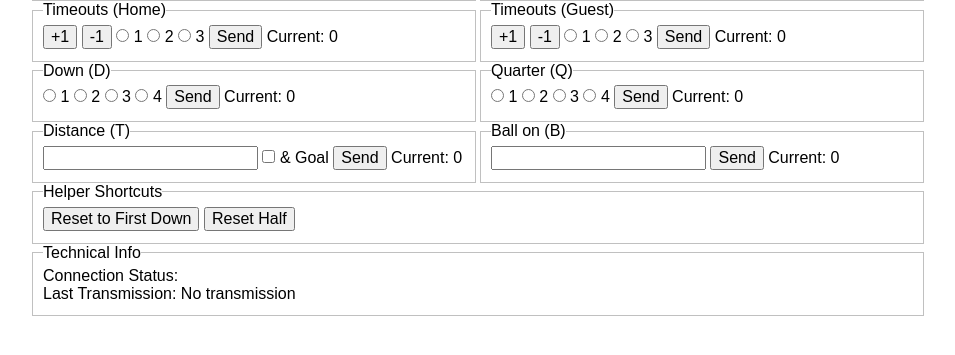
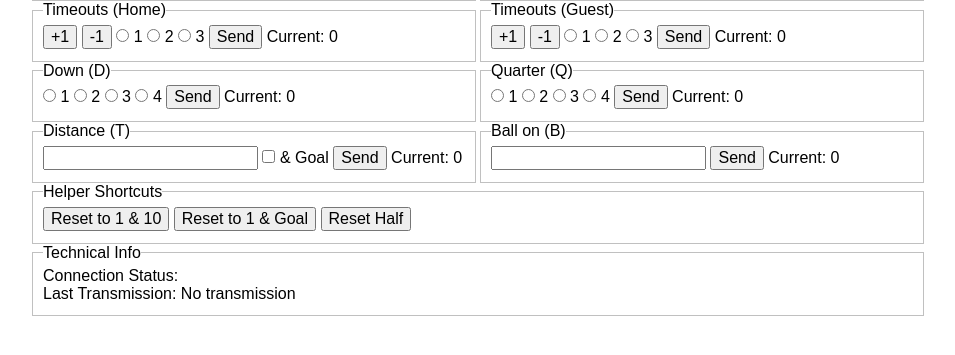
Before and after one commit to zapfdk/football-scoreboard-v2, a Django app: page /controller/game_state in a window 1280 px wide. Shown: the part 346-701 px from the top of the page, without its empty margins (162-1117 px from the left). Run offline with Django 3.2, Linux system fonts and the light colour scheme; the visitor is signed in with stand-in values (Sample User, id 1); some libraries are stand-ins or nearby versions.

Commit message:
ui: added goal to go, implemented helper functions

```diff
--- a/football_scoreboard/controller/static/controller/js/game_state.js
+++ b/football_scoreboard/controller/static/controller/js/game_state.js
@@ -58,7 +58,12 @@ function updateStatus(data) {
                 elementPropDict[key][0].innerHTML = data[key][0];
                 elementPropDict[key][1].innerHTML = data[key][1];
             } else {
-                elementPropDict[key].innerHTML = data[key];
+                console.log(key, data[key]);
+                if (key === "distance" && data[key] === -1) {
+                    elementPropDict[key].innerHTML = "to Goalline";
+                } else {
+                    elementPropDict[key].innerHTML = data[key];
+                }
             }
         }
     }
@@ -85,6 +90,9 @@ function setQuarter() {
 
 function setDistance() {
     let distance = document.getElementById('distance_input').value;
+    if (document.getElementById("goalline_checkbox").checked) {
+        distance = -1;
+    }
     sendControl('SET_DISTANCE', distance);
     return false;
 }
@@ -97,7 +105,7 @@ function setBallon() {
 
 function setScore(teamId) {
     let teams = {0: "home", 1: "guest"};
-    let score = Number(document.getElementById("score_"+teams[teamId]+"_input").value);
+    let score = Number(document.getElementById("score_" + teams[teamId] + "_input").value);
     console.log(teamId, score);
     sendControl('SET_SCORE', [score, teamId]);
     return false;
@@ -108,9 +116,31 @@ function setPossession() {
     sendControl('SET_POSESSION',);
 }
 
-function setTimeouts() {
+function setTimeouts(teamId) {
+    let teams = {0: "home", 1: "guest"};
+    let score = Number(document.getElementById("score_" + teams[teamId] + "_input").value);
+    console.log(teamId, score);
+    sendControl('SET_TIMEOUTS', [score, teamId]);
+    return false;
+}
 
-    sendControl('SET_TIMEOUTS', []);
+function resetFirstDown(isGoalline) {
+    if (confirm("Reset First Down?")) {
+        let distance = 10;
+        if (isGoalline) {
+            distance = -1;
+        }
+        sendControl("SET_DOWN", 1);
+        sendControl("SET_DISTANCE", distance);
+    }
+}
+
+function resetHalf() {
+    if (confirm("Reset Half?")) {
+        sendControl("SET_DOWN", 1);
+        sendControl("SET_DISTANCE", 10);
+        sendControl("SET_BALLON", 35);
+    }
 }
 
 function changeGoallineBox(element) {
--- a/football_scoreboard/controller/templates/controller/game_state.html
+++ b/football_scoreboard/controller/templates/controller/game_state.html
@@ -198,7 +198,8 @@
     <form id="helper_form">
         <fieldset id="helper_set">
             <legend>Helper Shortcuts</legend>
-            <input id="first_down_button" type="button" value="Reset to First Down" onclick="return resetFirstDown();">
+            <input id="first_ten_button" type="button" value="Reset to 1 & 10" onclick="return resetFirstDown(false);">
+            <input id="first_goal_button" type="button" value="Reset to 1 & Goal" onclick="return resetFirstDown(true);">
             <input id="reset_half_button" type="button" value="Reset Half" onclick="return resetHalf();">
         </fieldset>
     </form>
```
